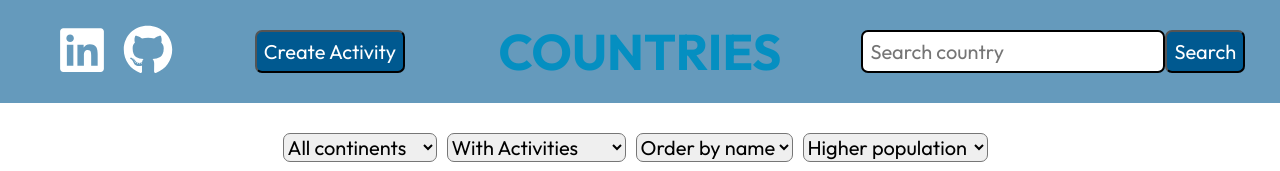
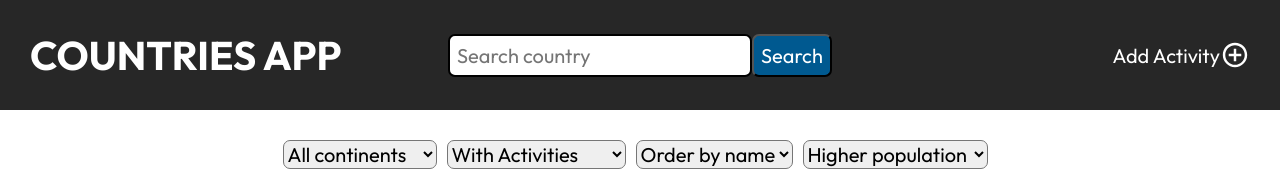
Before and after one commit to TomasBartoldi/CountriesApp, a React (Create React App) app in the folder client/: page /home in a window 1280 px wide. Shown: the top 171 px of the page. Built offline with nearby package versions, Linux system fonts and the light colour scheme; no server answers.

Commit message:
Refactoring Nav CSS

```diff
--- a/client/src/components/Navbar.css
+++ b/client/src/components/Navbar.css
@@ -1,22 +1,41 @@
 .nav-container{
-    background-color: rgba(0, 89, 144, 0.605);
+    background-color: #272727;
     display: grid;
-    grid-template-columns: 1fr 1fr 2fr 2fr;
+    grid-template-columns: 1fr 1fr 1fr;
     align-items: center;
     justify-content: center;
-    padding: 20px;
+    padding: 30px;
+}
+
+.title-container{
+    display: flex;
+    align-items: center;
+    justify-content: flex-start;
 }
 
 .nav-title{
-    font-size: 50px;
-    color: #058fc1;
+    font-size: 40px;
+    color: white;
 }
 
-.create-btn{
-    border-radius: 7px;
-    padding: 7px 7px;
+.create-container{
+    display: flex;
+    align-items: center;
+    justify-content: flex-end;
+}
+
+.create-btn-act{
+    display: flex;
+    flex-direction: row;
+    align-items: center;
+    justify-content: center;
     font-size: 20px;
-    background-color: rgb(0, 89, 144);
+    background: #272727;
     color: white;
+    border: none;
     cursor: pointer;
 }
+
+.create-btn-act:hover {
+    color: #d3d3d3;
+}
--- a/client/src/components/Navbar.jsx
+++ b/client/src/components/Navbar.jsx
@@ -2,13 +2,35 @@ import React from 'react'
 import SearchBar from "./SearchBar";
 import './Navbar.css'
 import { Link } from 'react-router-dom'
-import { FaGithub, FaLinkedin } from 'react-icons/fa'
+import { IoMdAddCircleOutline } from 'react-icons/io'
+
 
 const Navbar = () => {
   return (
     <div className='nav-container'>
+      <div className='title-container'>
+        <h1 className='nav-title'>COUNTRIES APP</h1>
+      </div>
 
-       <div>
+        <SearchBar />
+
+
+      <div className='create-container'>
+        <Link to='activities'>
+            <button className='create-btn-act'>Add Activity <IoMdAddCircleOutline size={30} /> </button>
+        </Link>
+      </div>
+
+
+    </div>
+  )
+}
+
+export default Navbar
+
+
+
+      {/*  <div>
         <a href="https://linkedin.com/in/tomas-bartoldi-395818242/">
           <FaLinkedin size={50} style={{ color: '#fff', marginRight: '1rem' }} />
         </a>
@@ -16,17 +38,4 @@ const Navbar = () => {
         <a href="https://github.com/TomasBartoldi">
           <FaGithub size={50} style={{ color: '#fff', marginRight: '1rem' }} />
         </a>
-       </div>
-
-        <Link to='activities'>
-            <button className='create-btn'>Create Activity</button>
-        </Link>
-
-        <h1 className='nav-title'>COUNTRIES</h1>
-
-        <SearchBar />
-    </div>
-  )
-}
-
-export default Navbar
+       </div> */}
```
